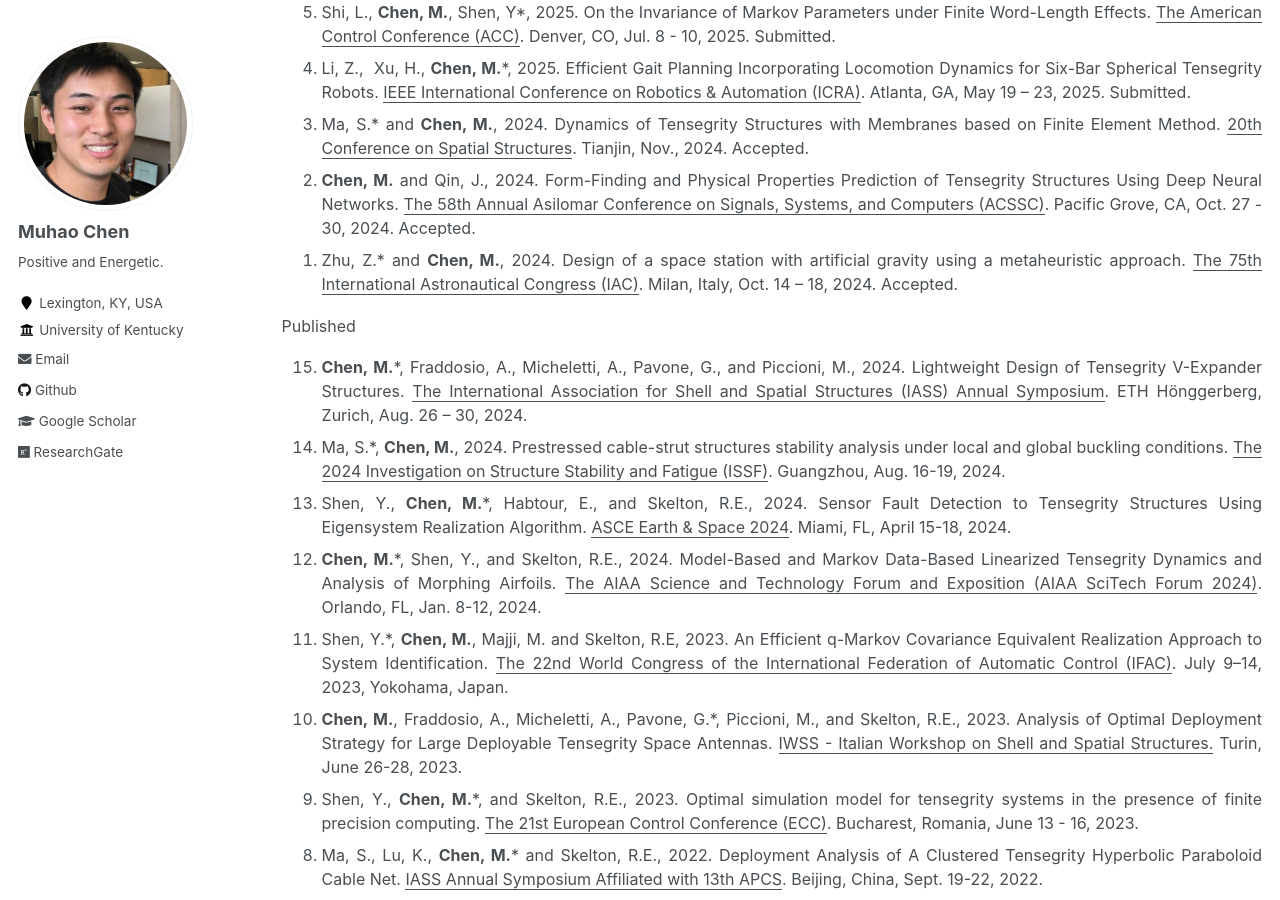
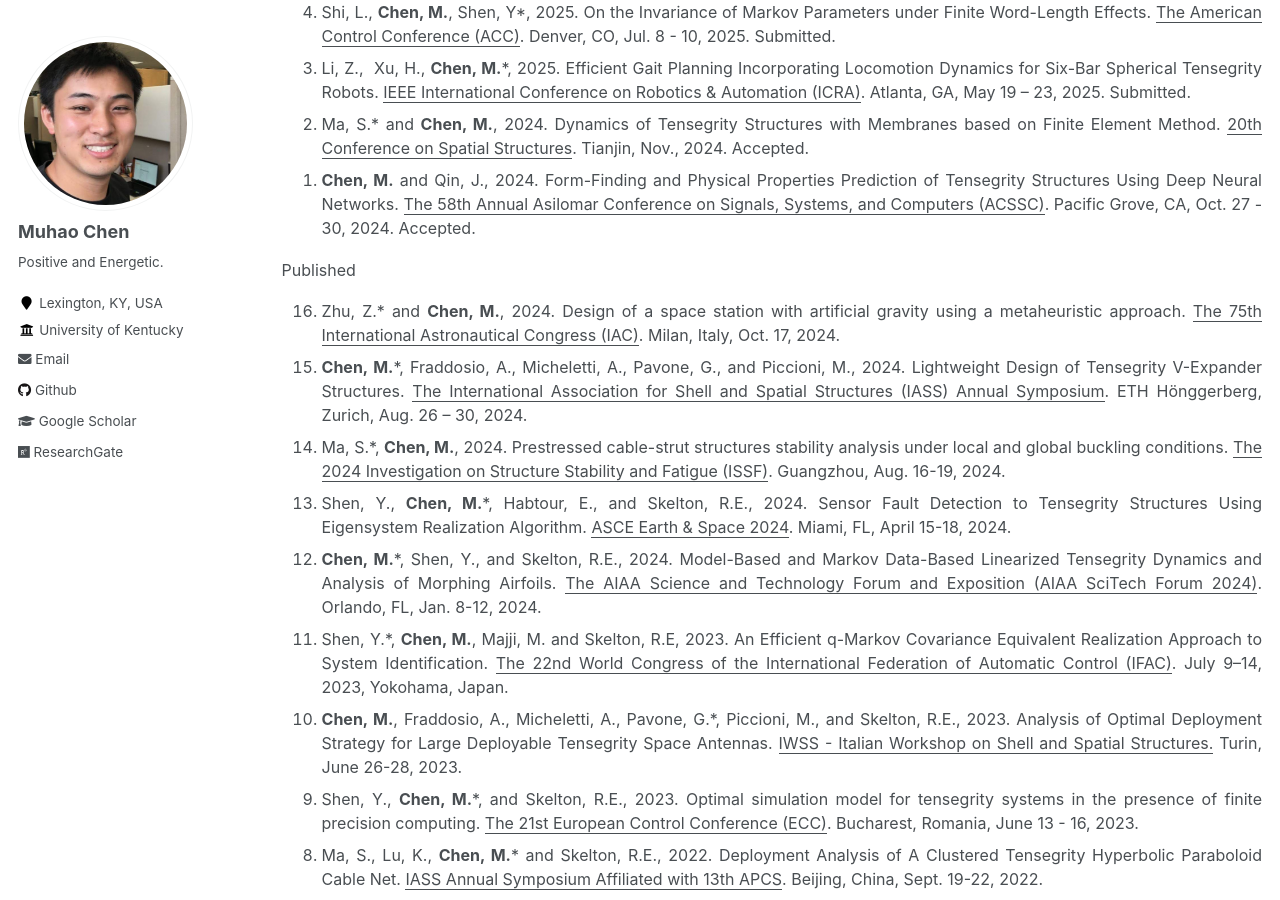
Before and after one commit to Muhao-Chen/muhao-chen.github.io, a Jekyll site: the page built from _pages/publication.md, in a window 1280 px wide and 900 px high, scrolled down 2450 px. Built offline with Jekyll 4.4.1, drawn with Linux system fonts in a browser that asks for light colours.

Commit message:
Update publication.md

```diff
--- a/_pages/publication.md
+++ b/_pages/publication.md
@@ -84,10 +84,10 @@ Submitted
 <!-- <li> Zhao, L., Jiang Y., She, S., Balkcom, D, Dong, H., <strong>Chen, M.</strong>*, 2025. Design and Experiment of a Lightweight Robotic Tensegrity Morphing Wing. <u>The AIAA Science and Technology Forum and Exposition (AIAA SciTech Forum)</u>. Orlando, FL, Jan. 6-10, 2025. Accepted. </li> -->
 <li> Ma, S.* and <strong>Chen, M.</strong>, 2024. Dynamics of Tensegrity Structures with Membranes based on Finite Element Method. <u>20th Conference on Spatial Structures</u>. Tianjin, Nov., 2024. Accepted.</li>
 <li> <strong>Chen, M.</strong> and Qin, J., 2024. Form-Finding and Physical Properties Prediction of Tensegrity Structures Using Deep Neural Networks. <u>The 58th Annual Asilomar Conference on Signals, Systems, and Computers (ACSSC)</u>. Pacific Grove, CA, Oct. 27 - 30, 2024. Accepted.</li>
-<li>Zhu, Z.* and <strong>Chen, M.</strong>, 2024. Design of a space station with artificial gravity using a metaheuristic approach. <u>The 75th International Astronautical Congress (IAC)</u>. Milan, Italy, Oct. 14 – 18, 2024. Accepted. </li>
 </ol>
 Published
 <ol reversed>
+<li>Zhu, Z.* and <strong>Chen, M.</strong>, 2024. Design of a space station with artificial gravity using a metaheuristic approach. <u>The 75th International Astronautical Congress (IAC)</u>. Milan, Italy, Oct. 17, 2024. </li>
 <li><strong>Chen, M.</strong>*, Fraddosio, A., Micheletti, A., Pavone, G., and Piccioni, M., 2024. Lightweight Design of Tensegrity V-Expander Structures. <u>The International Association for Shell and Spatial Structures (IASS) Annual Symposium</u>. ETH Hönggerberg, Zurich, Aug. 26 – 30, 2024. </li>
 <li> Ma, S.*, <strong>Chen, M.</strong>, 2024. Prestressed cable-strut structures stability analysis under local and global buckling conditions. <u>The 2024 Investigation on Structure Stability and Fatigue (ISSF)</u>. Guangzhou, Aug. 16-19, 2024.</li>
 <li>Shen, Y., <strong>Chen, M.</strong>*, Habtour, E., and Skelton, R.E., 2024. Sensor Fault Detection to Tensegrity Structures Using Eigensystem Realization Algorithm. <u>ASCE Earth & Space 2024</u>. Miami, FL, April 15-18, 2024.</li>
```
